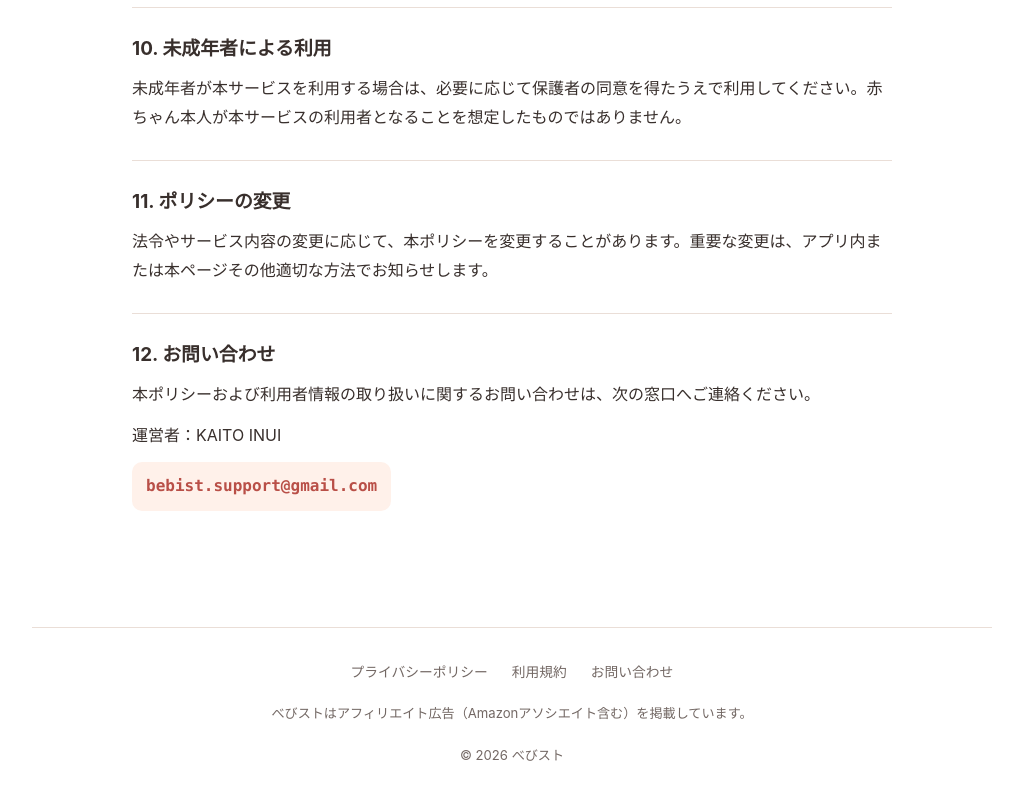
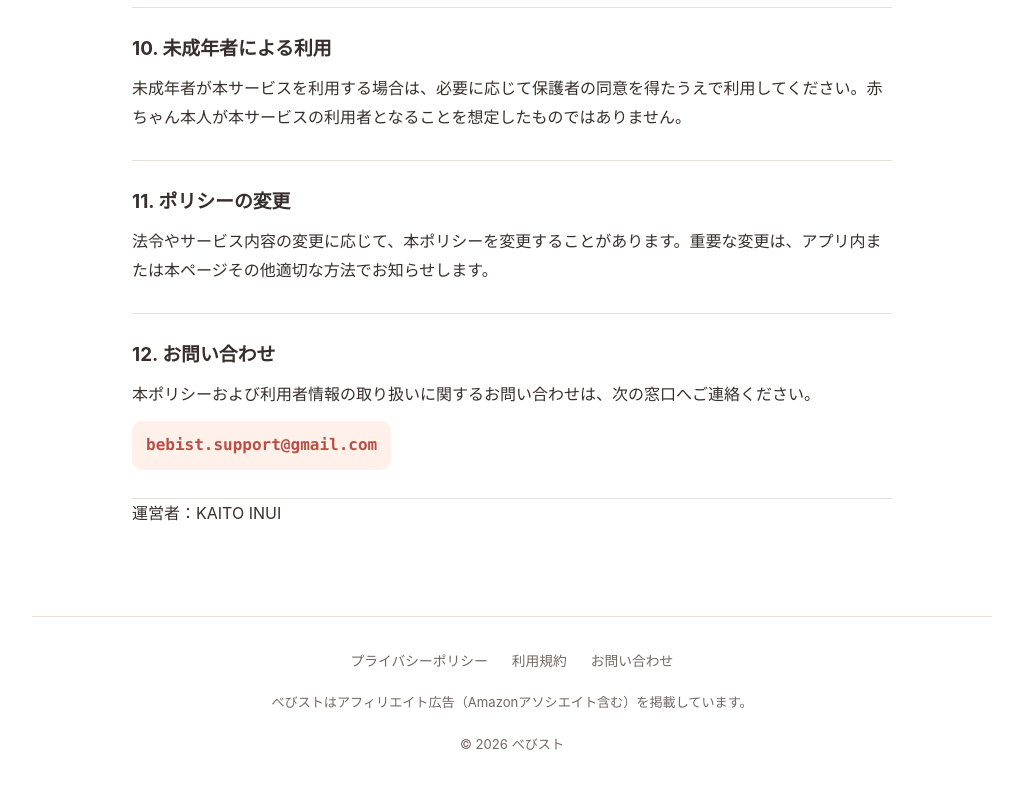
Before and after one commit to kai10-inui/bebist-web, a Next.js app: page /privacy in a window 1280 px wide. Shown: the part 2957-3757 px from the top of the page, without its empty margins (128-1151 px from the left). Built offline with nearby package versions, Linux system fonts and the light colour scheme.

Commit message:
docs: move policy operator name below contact section

```diff
--- a/app/privacy/page.tsx
+++ b/app/privacy/page.tsx
@@ -29,7 +29,8 @@ export default function PrivacyPage() {
       <section><h2>9. データの確認・削除とアカウント削除</h2><p>取得した情報は、利用目的の達成に必要な期間保存します。利用者は、アプリ内の機能を通じて登録情報の確認・変更やアカウント削除を行えます。アカウント削除を実行すると、法令上または不正防止・障害対応上保持が必要な情報を除き、対象アカウントおよび関連データを削除します。家族で共有されるデータは、他の家族メンバーとの関係や家族全体の削除状況により取り扱いが異なる場合があります。バックアップ上の情報は、一定期間残る場合があります。</p><p>アプリ内で解決できない削除依頼は、お問い合わせ先へご連絡ください。本人確認をお願いする場合があります。</p></section>
       <section><h2>10. 未成年者による利用</h2><p>未成年者が本サービスを利用する場合は、必要に応じて保護者の同意を得たうえで利用してください。赤ちゃん本人が本サービスの利用者となることを想定したものではありません。</p></section>
       <section><h2>11. ポリシーの変更</h2><p>法令やサービス内容の変更に応じて、本ポリシーを変更することがあります。重要な変更は、アプリ内または本ページその他適切な方法でお知らせします。</p></section>
-      <section><h2>12. お問い合わせ</h2><p>本ポリシーおよび利用者情報の取り扱いに関するお問い合わせは、次の窓口へご連絡ください。</p><p>運営者：KAITO INUI</p><p className="contact-value">{CONTACT_EMAIL}</p></section>
+      <section><h2>12. お問い合わせ</h2><p>本ポリシーおよび利用者情報の取り扱いに関するお問い合わせは、次の窓口へご連絡ください。</p><p className="contact-value">{CONTACT_EMAIL}</p></section>
+      <p>運営者：KAITO INUI</p>
     </LegalPage>
   );
 }
```
